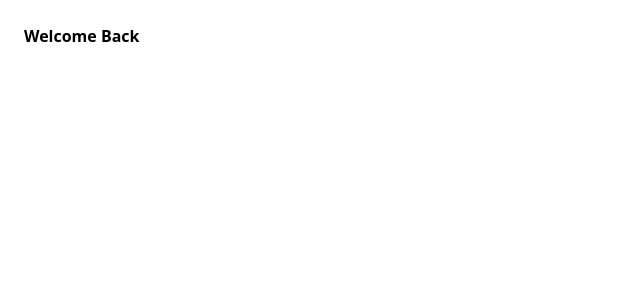
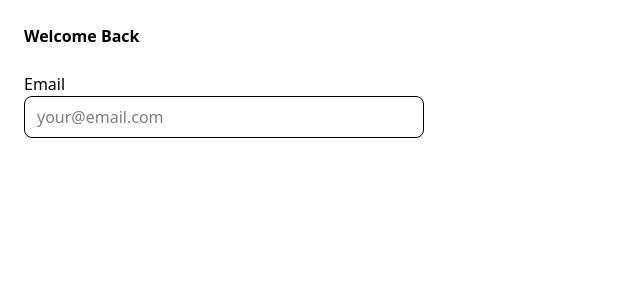
Before and after one commit to alhassandafiri/jobtrackr-frontend, a React (Vite) app: page / in a window 1280 px wide. Shown: the top 300 px of the page, without its empty margins (0-640 px from the left). Built offline with nearby package versions, Linux system fonts and the light colour scheme.

Commit message:
implement email input

```diff
--- a/src/components/Login/Login.jsx
+++ b/src/components/Login/Login.jsx
@@ -17,7 +17,19 @@ function Login ({onSuccess}) {
                 Welcome Back
             </h1>
 
-            <form></form>
+            <form className="space-y-4">
+                <div>
+                    <label>Email</label>
+                    <input
+                        type="email"
+                        className="w-full rounded-lg border px-3 py-2 outline-none focus:ring"
+                        placeholder="your@email.com"
+                        value={form.email}
+                        onChange={e => updateField('email', e.target.value)}
+                        required
+                    />
+                </div>
+            </form>
         </div>
     )
 }
```
